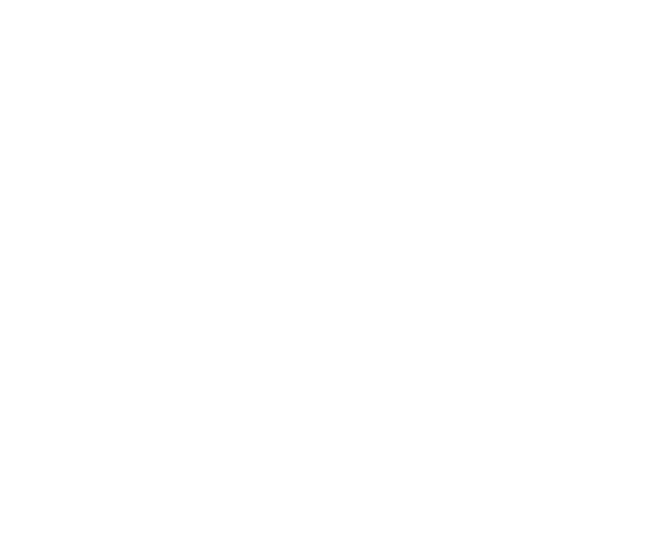
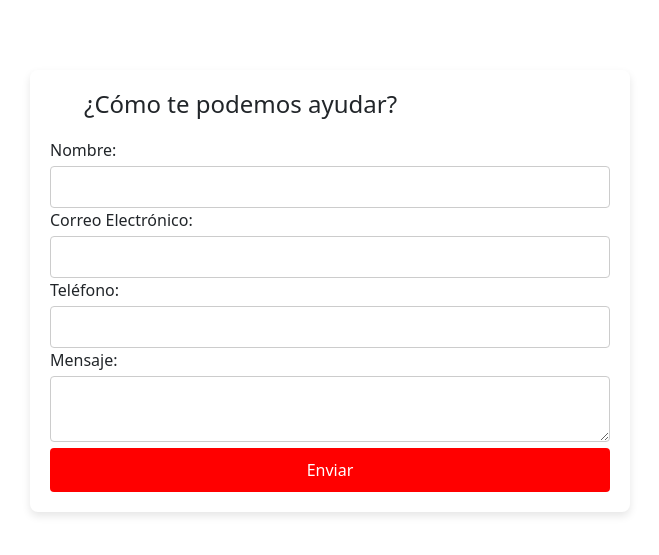
Before and after one commit to Aromcho/belga-mern, a React (Vite) app in the folder Frontend/: page / in a window 1280 px wide. Shown: the part 2155-2710 px from the top of the page, without its empty margins (310-969 px from the left). Before the commit the page ends 2046 px from the top, so only its background shows below. Built offline with nearby package versions, Linux system fonts and the light colour scheme; no server answers.

Commit message:
agregado de formulario de contacto y filtro cochera

```diff
--- a/Frontend/src/components/Filters/Filters.jsx
+++ b/Frontend/src/components/Filters/Filters.jsx
@@ -119,6 +119,7 @@
     onChange={(e) => setGarages(e.target.value)}
   />
 </Form.Group>
+
           </Col>
           <Col>
             <Form.Group controlId="minPrice">
--- /dev/null
+++ b/Frontend/src/components/FormContact/FormContact.css
@@ -0,0 +1,50 @@
+.contact-form-wrapper {
+    width: 100%;
+    max-width: 600px;
+    margin: 0 auto;
+    padding: 20px;
+    background-color: #ffffff; /* Fondo blanco para el contenedor del formulario */
+    border-radius: 8px; /* Bordes redondeados para un estilo más moderno */
+    box-shadow: 0 4px 8px rgba(0, 0, 0, 0.1); /* Sombra para destacar el formulario */
+  }
+
+  .contact-form {
+    display: flex;
+    flex-direction: column;
+  }
+
+  .form-title {
+    display: flex;
+    align-items: center;
+    font-size: 1.5rem;
+    margin-bottom: 20px;
+  }
+
+  .form-title svg {
+    margin-right: 10px;
+  }
+
+  label {
+    margin-bottom: 10px;
+  }
+
+  input, textarea {
+    width: 100%;
+    padding: 8px;
+    margin-top: 4px;
+    border: 1px solid #ccc;
+    border-radius: 4px;
+  }
+
+  button {
+    padding: 10px 15px;
+    background-color: #ff0000;
+    color: white;
+    border: none;
+    border-radius: 4px;
+    cursor: pointer;
+  }
+
+  button:hover {
+    background-color: #ca1414;
+  }
--- /dev/null
+++ b/Frontend/src/components/FormContact/FormContact.jsx
@@ -0,0 +1,97 @@
+import React, { useState } from "react";
+import "./FormContact.css"; // Asegúrate de que el archivo CSS también esté correctamente referenciado
+
+const FormContact = () => {
+  const [formData, setFormData] = useState({
+    name: "",
+    email: "",
+    phone: "",
+    message: "",
+  });
+
+  const [showWarning, setShowWarning] = useState(false);
+
+  const handleChange = (e) => {
+    const { name, value } = e.target;
+    setFormData({
+      ...formData,
+      [name]: value,
+    });
+  };
+
+  const handleSubmit = (e) => {
+    e.preventDefault();
+    if (formData.name && formData.email && formData.phone) {
+      console.log("Datos del formulario enviados:", formData);
+      setShowWarning(false);
+    } else {
+      setShowWarning(true);
+    }
+  };
+
+  return (
+    <div className="contact-form-wrapper">
+      <form onSubmit={handleSubmit} className="contact-form">
+        <h2 className="form-title">
+          <svg xmlns="http://www.w3.org/2000/svg" width="24" height="24" viewBox="0 0 24 24">
+            {/* SVG content */}
+          </svg>
+          ¿Cómo te podemos ayudar?
+        </h2>
+
+        <label>
+          Nombre:
+          <input
+            type="text"
+            name="name"
+            value={formData.name}
+            onChange={handleChange}
+            required
+          />
+        </label>
+
+        <label>
+          Correo Electrónico:
+          <input
+            type="email"
+            name="email"
+            value={formData.email}
+            onChange={handleChange}
+            required
+          />
+        </label>
+
+        <label>
+          Teléfono:
+          <input
+            type="tel"
+            name="phone"
+            value={formData.phone}
+            onChange={handleChange}
+            required
+          />
+        </label>
+
+        <label>
+          Mensaje:
+          <textarea
+            name="message"
+            value={formData.message}
+            onChange={handleChange}
+            required
+          ></textarea>
+        </label>
+
+        <button type="submit">Enviar</button>
+      </form>
+
+      {showWarning && (
+        <div className="warning-message">
+          Revise los campos requeridos
+        </div>
+      )}
+    </div>
+  );
+};
+
+export default FormContact;
--- a/Frontend/src/components/ItemList/ItemList.jsx
+++ b/Frontend/src/components/ItemList/ItemList.jsx
@@ -28,6 +28,8 @@
           property_type: filters.propertyType,
           minRooms: filters.minRooms,
           maxRooms: filters.maxRooms,
+          garages: filters.garages, // Asegurarse de que cocheras se envíen al backend
+
           minPrice: filters.minPrice,
           maxPrice: filters.maxPrice,
           barrio: filters.barrio,
--- a/Frontend/src/pages/Home/Home.css
+++ b/Frontend/src/pages/Home/Home.css
@@ -362,3 +362,20 @@
   font-size: 14px;
   font-weight: 300;
 }
+
+
+
+
+/* contact secction*/
+
+
+
+.contact-section {
+  width: 100%;
+  height: 100vh;
+  display: flex;
+  justify-content: center;
+  align-items: center;
+  position: relative;
+  z-index: 9999999;
+}
--- a/Frontend/src/pages/Home/Home.jsx
+++ b/Frontend/src/pages/Home/Home.jsx
@@ -12,6 +12,7 @@
 import SocialSidebar from "../../components/SocialSidebar/SocialSidebar.jsx";
 import SelectionListContainer from "../../components/SelectionListContainer/SelectionListContainer.jsx";
 import Button from "../../components/Button/Button.jsx";
+import FormContact from "../../components/FormContact/FormContact.jsx";
 
 const Home = observer(() => {
   const { favorites, toggleFavorite } = UserStore;
@@ -162,6 +163,10 @@
           />
         </div>
       </div>
+      {/* Agregar el componente Fromcontact aquí */}
+      <div className="contact-section">
+        <FormContact />
+      </div>
     </div>
   );
 });
```
Also changed, not shown: 1 other file (tests, documents, lock files or other folders). Lines whose indentation alone changed are shown as unchanged.
